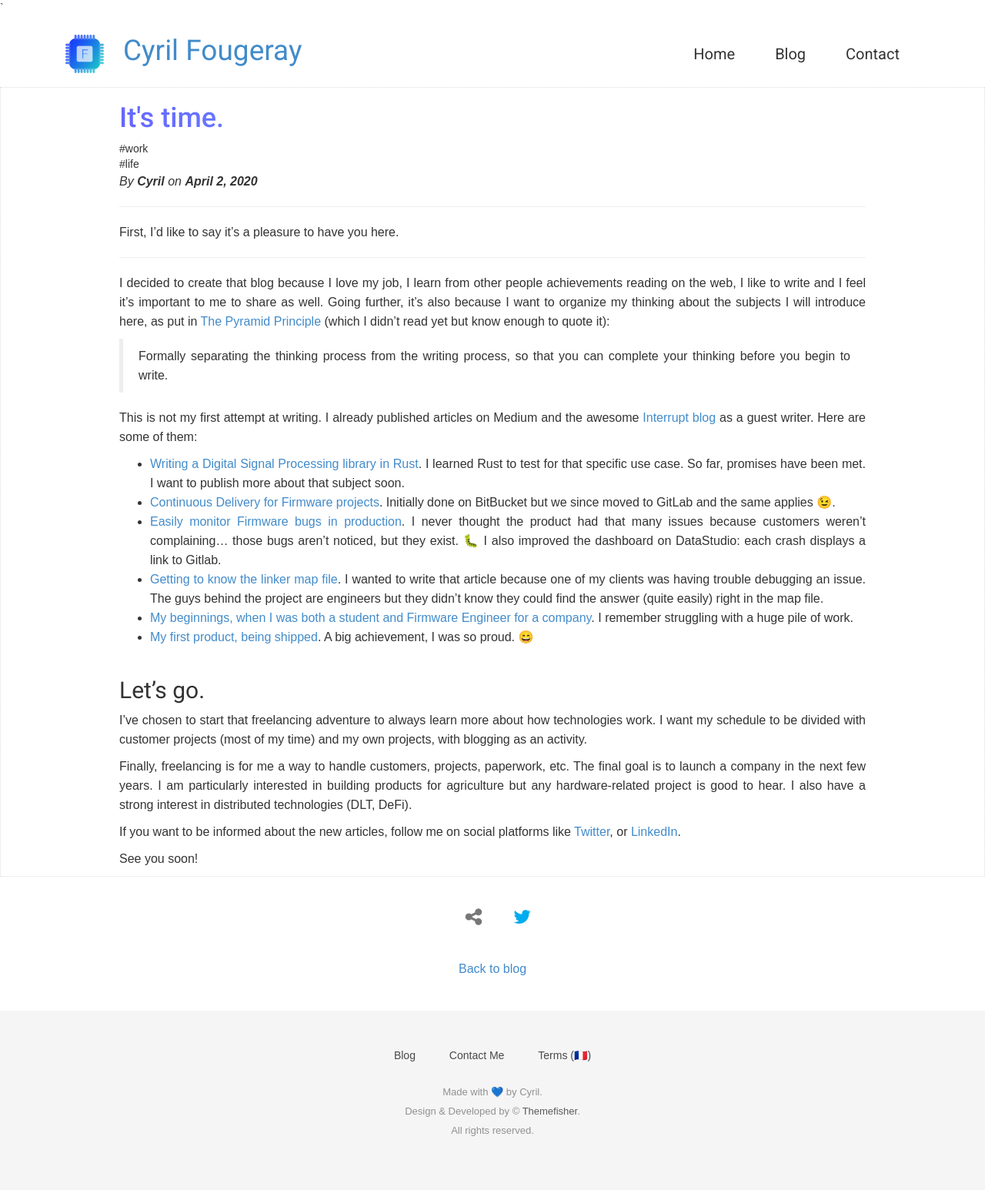
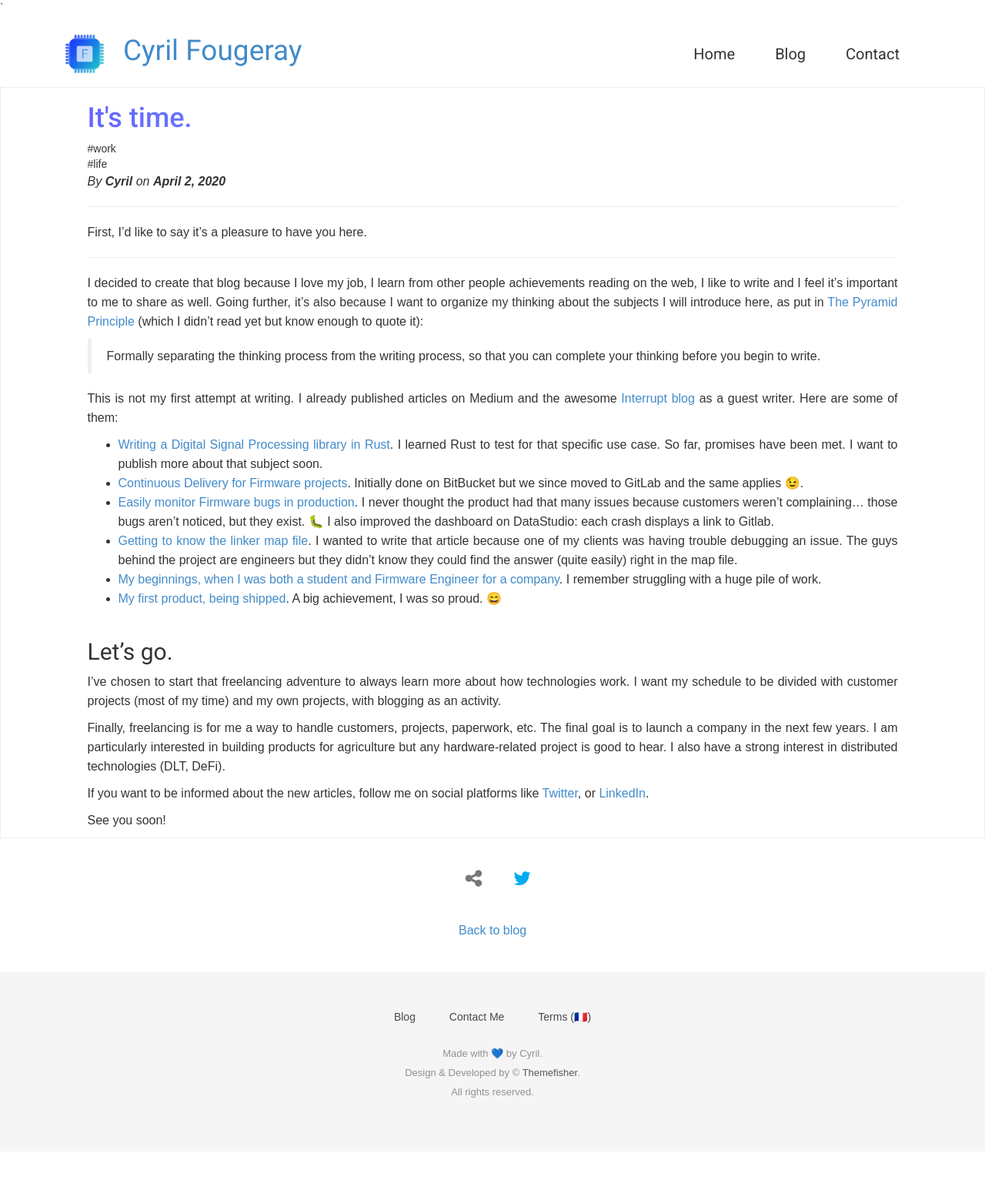
Before and after one commit to fouge/fouge.github.io, a Jekyll site: the page built from _posts/2020-04-02-welcome.md, in a window 1280 px wide. Shown: the whole page at 77% size. Built offline with Jekyll 4.4.1, drawn with Linux system fonts in a browser that asks for light colours; nearby versions of some CDN libraries; some web fonts are replaced; after the commit the page ends 1496 px from its top, so only the background shows below that.

Commit message:
Margins for mobile

```diff
--- a/css/airspace.css
+++ b/css/airspace.css
@@ -449,8 +449,8 @@ font header .navbar-default .navbar-nav li a:hover {
   margin-right: auto;
 }
 #blogpost .block {
-  margin-left:100px;
-  margin-right:100px;
+  margin-left:5%;
+  margin-right:5%;
 }
 #blogpost .container .row .block .blog-tags {
   margin: 0px;
```
